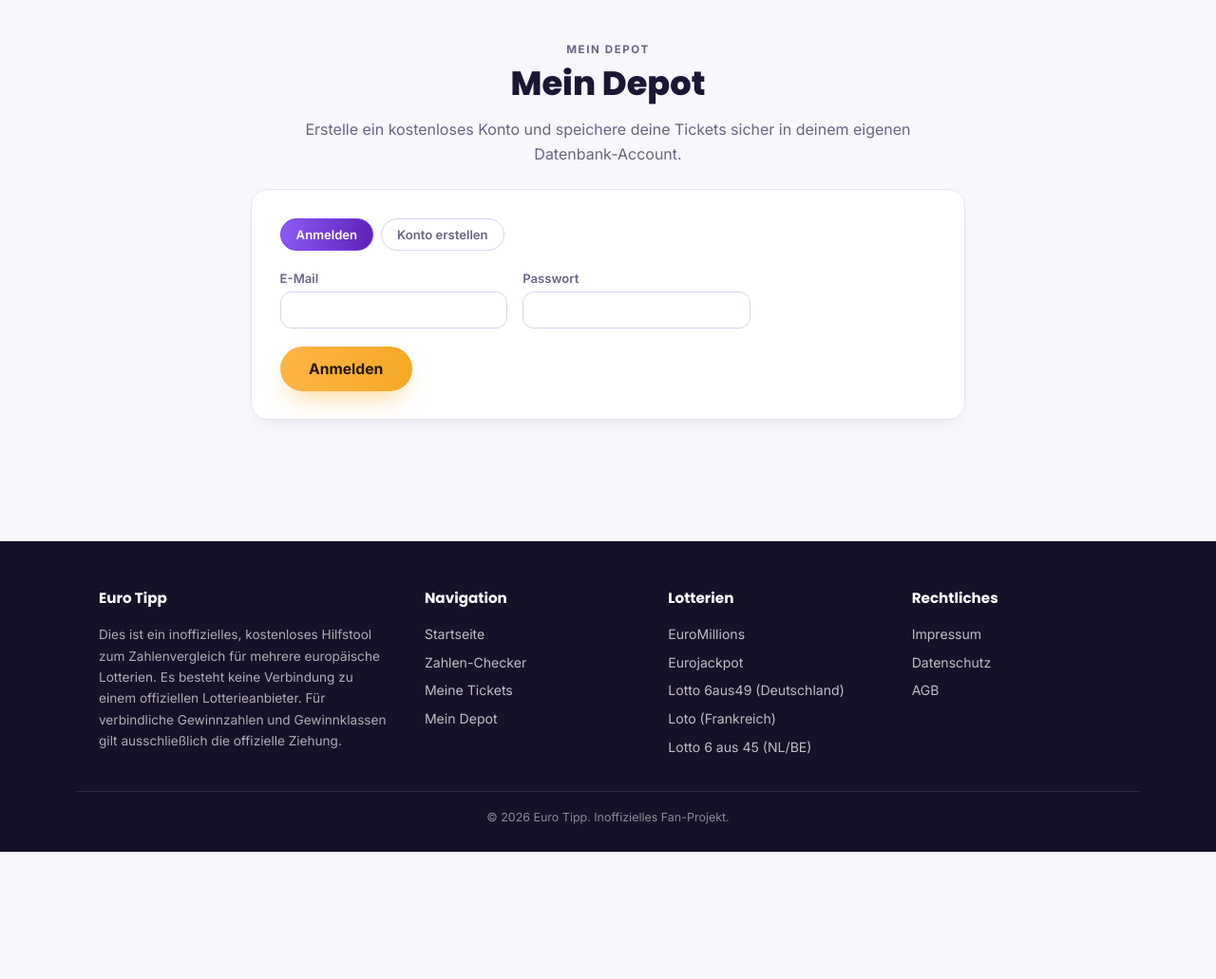
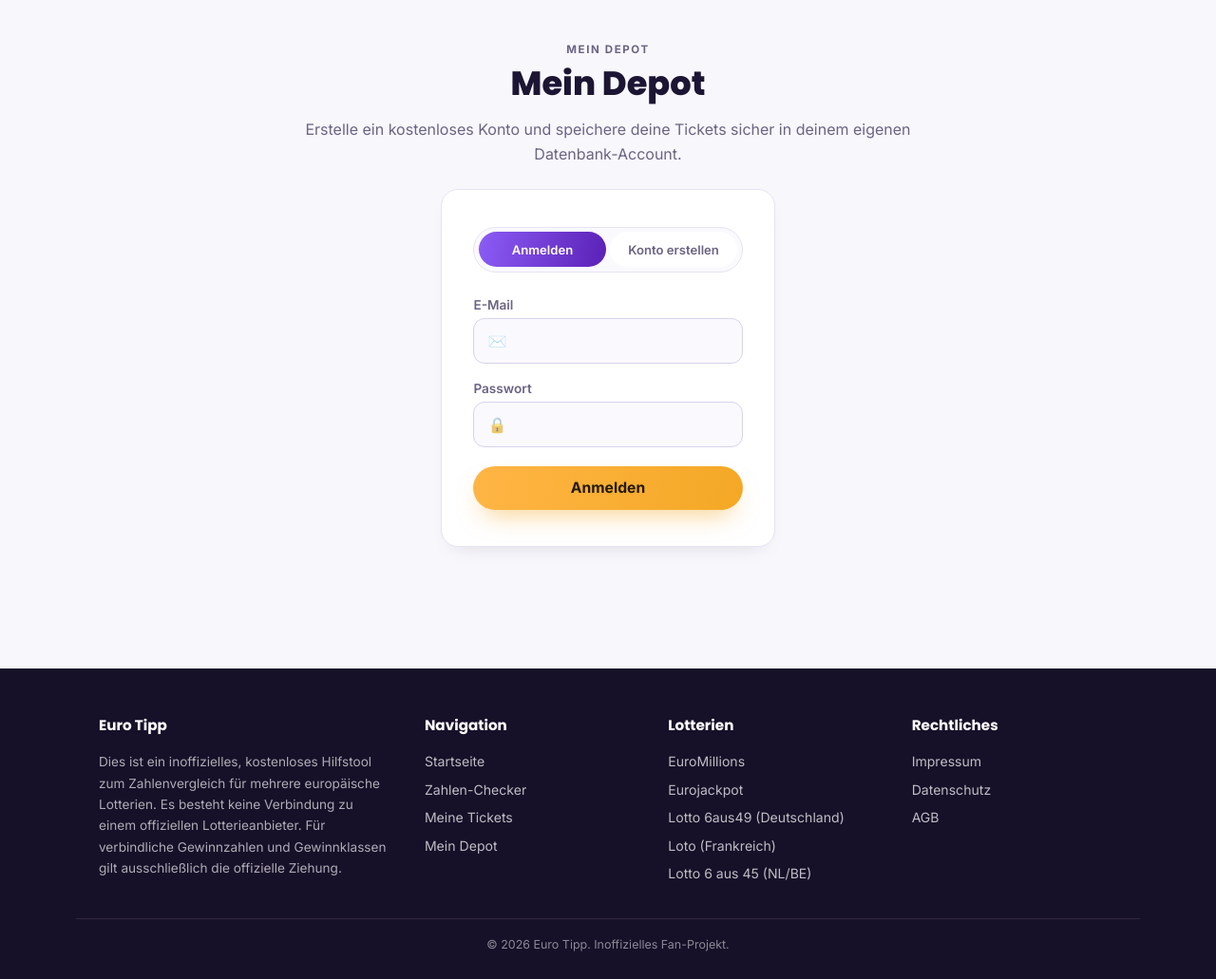
Before and after one commit to luisothmane/renbot, a PHP site: page /depot.html in a window 1280 px wide. Shown: the part 69-1100 px from the top of the page at 95% size. Before the commit the page ends 966 px from the top, so only its background shows below. Run offline with PHP 8.4, Linux system fonts and the light colour scheme.

Commit message:
Polish depot login/register form styling
Restyle the auth section as a centered card with a segmented
login/register toggle, icon-prefixed email/password inputs, gold focus
rings, and a full-width submit button. The old password-hashing and
PHP/MySQL hint boxes were already removed in an earlier commit
(e122efe); this just makes the actual input fields look better.

```diff
--- a/assets/style.css
+++ b/assets/style.css
@@ -903,6 +903,84 @@ select {
   min-width: 220px;
 }
 
+/* ================= Auth (Depot login/register) ================= */
+#authSection {
+  max-width: 440px;
+  margin: 0 auto;
+  padding: 2.4rem 2.1rem;
+}
+
+#authSection > .actions {
+  background: var(--surface-tint);
+  border: 1px solid var(--border);
+  border-radius: 999px;
+  padding: 0.3rem;
+  gap: 0.3rem;
+  margin-bottom: 1.6rem !important;
+}
+
+#authSection > .actions .btn-sm {
+  flex: 1;
+  border: none;
+  border-radius: 999px;
+  padding: 0.65rem 1rem;
+}
+
+#authSection .ticket-form-row {
+  flex-direction: column;
+  align-items: stretch;
+  gap: 1.1rem;
+}
+
+#authSection .field {
+  width: 100%;
+}
+
+#authSection .field label {
+  font-size: 0.85rem;
+}
+
+#authSection .input-icon {
+  position: relative;
+  display: flex;
+  align-items: center;
+}
+
+#authSection .input-icon .icon-glyph {
+  position: absolute;
+  left: 0.95rem;
+  font-size: 1rem;
+  opacity: 0.6;
+  pointer-events: none;
+}
+
+#authSection .input-icon input {
+  width: 100%;
+  min-width: 0;
+  padding: 0.85rem 1rem 0.85rem 2.7rem;
+  border-radius: 12px;
+  border: 1.5px solid var(--border-strong);
+  font-size: 0.96rem;
+  background: var(--surface-tint);
+  transition: border-color 0.15s ease, box-shadow 0.15s ease, background 0.15s ease;
+}
+
+#authSection .input-icon input:focus {
+  outline: none;
+  border-color: var(--gold-2);
+  background: var(--surface);
+  box-shadow: 0 0 0 4px rgba(244, 168, 37, 0.16);
+}
+
+#authSection form > .actions {
+  justify-content: stretch;
+}
+
+#authSection form > .actions .btn-primary {
+  width: 100%;
+  justify-content: center;
+}
+
 .ticket-list {
   display: flex;
   flex-direction: column;
--- a/depot.html
+++ b/depot.html
@@ -40,7 +40,7 @@
     </div>
 
     <section class="panel" id="authSection">
-      <div class="actions" style="justify-content:flex-start; gap:0.5rem; margin-bottom:1.3rem;">
+      <div class="actions">
         <button class="btn-sm" id="tabLogin" type="button" data-i18n="depot.loginTab">Anmelden</button>
         <button class="btn-sm" id="tabRegister" type="button" data-i18n="depot.registerTab">Konto erstellen</button>
       </div>
@@ -49,15 +49,21 @@
         <div class="ticket-form-row">
           <div class="field">
             <label data-i18n="depot.emailLabel">E-Mail</label>
-            <input type="email" id="loginEmail" required />
+            <div class="input-icon">
+              <span class="icon-glyph" aria-hidden="true">✉️</span>
+              <input type="email" id="loginEmail" required />
+            </div>
           </div>
           <div class="field">
             <label data-i18n="depot.passwordLabel">Passwort</label>
-            <input type="password" id="loginPassword" required minlength="8" />
+            <div class="input-icon">
+              <span class="icon-glyph" aria-hidden="true">🔒</span>
+              <input type="password" id="loginPassword" required minlength="8" />
+            </div>
           </div>
         </div>
         <p class="warning" id="loginError" hidden></p>
-        <div class="actions" style="justify-content:flex-start;">
+        <div class="actions">
           <button class="btn btn-primary" type="submit" data-i18n="depot.loginButton">Anmelden</button>
         </div>
       </form>
@@ -92,16 +98,22 @@
         <div class="ticket-form-row">
           <div class="field">
             <label data-i18n="depot.emailLabel">E-Mail</label>
-            <input type="email" id="regEmail" required />
+            <div class="input-icon">
+              <span class="icon-glyph" aria-hidden="true">✉️</span>
+              <input type="email" id="regEmail" required />
+            </div>
           </div>
           <div class="field">
             <label data-i18n="depot.passwordLabel">Passwort</label>
-            <input type="password" id="regPassword" required minlength="8" />
+            <div class="input-icon">
+              <span class="icon-glyph" aria-hidden="true">🔒</span>
+              <input type="password" id="regPassword" required minlength="8" />
+            </div>
             <span class="ticket-meta" data-i18n="depot.passwordHint">Mindestens 8 Zeichen.</span>
           </div>
         </div>
         <p class="warning" id="registerError" hidden></p>
-        <div class="actions" style="justify-content:flex-start;">
+        <div class="actions">
           <button class="btn btn-primary" type="submit" data-i18n="depot.registerButton">Konto erstellen</button>
         </div>
       </form>
```
